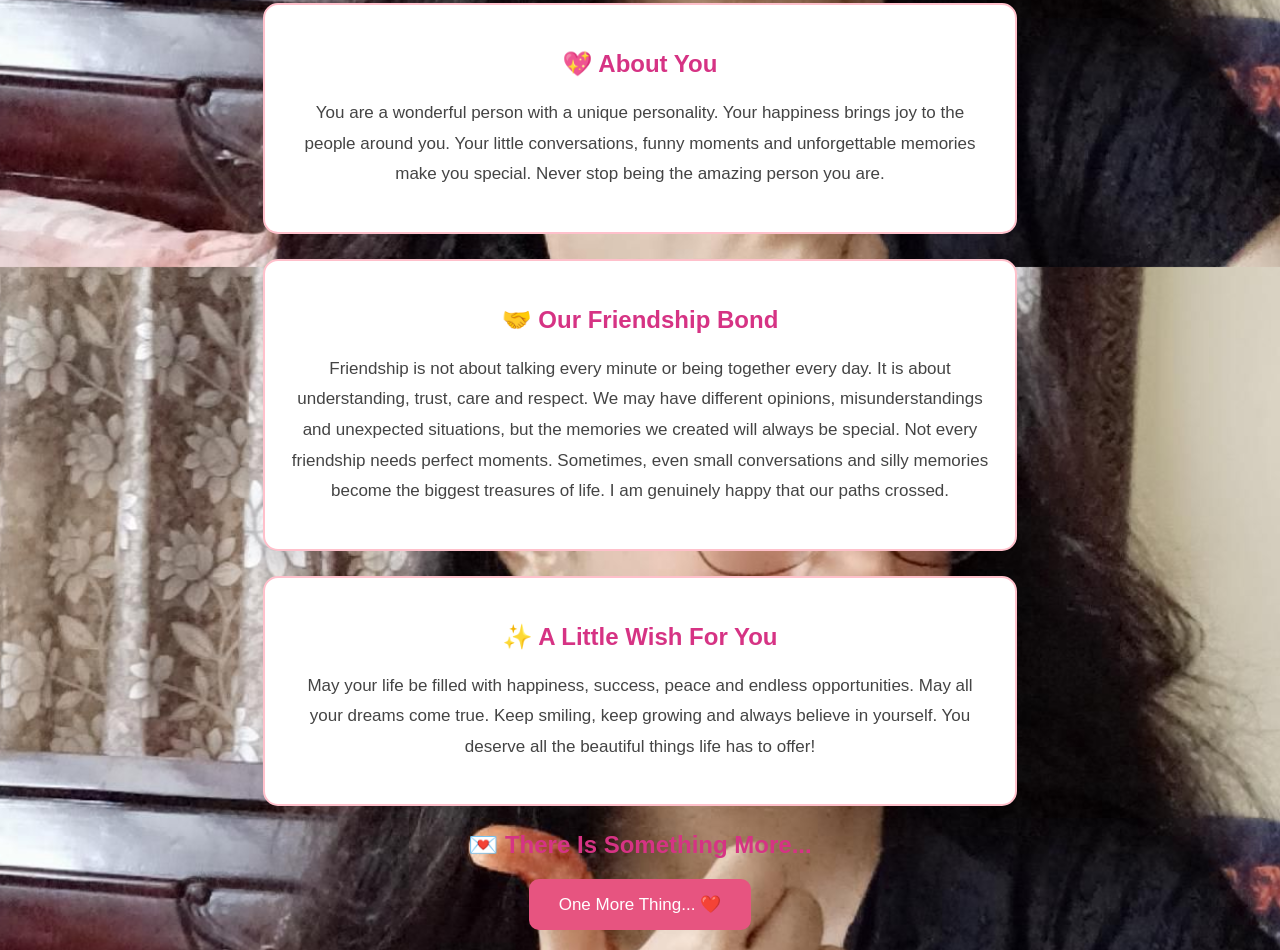
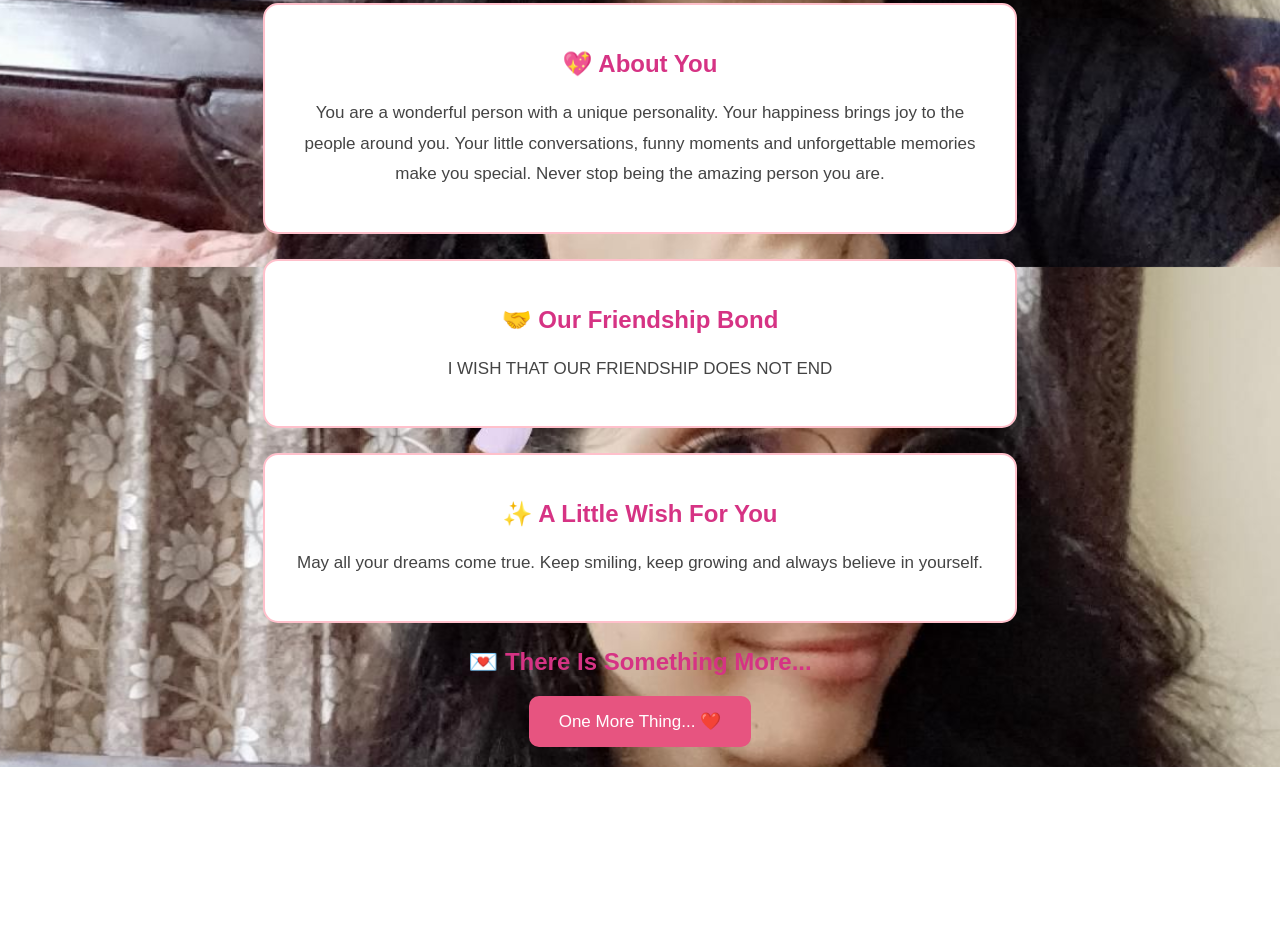
Before and after one commit to Ashok73-jpj/friendship-wishes, a plain HTML site: page index.html in a window 1280 px wide. Shown: the part 533-1483 px from the top of the page. After the commit the page ends 1300 px from the top, so only its background shows below. Drawn offline with Linux system fonts and the light colour scheme.

Commit message:
Update index.html

```diff
--- a/index.html
+++ b/index.html
@@ -119,19 +119,7 @@
         <h2>🤝 Our Friendship Bond</h2>
 
         <p>
-            Friendship is not about talking every minute
-            or being together every day.
-            It is about understanding, trust, care and respect.
-
-            We may have different opinions,
-            misunderstandings and unexpected situations,
-            but the memories we created will always be special.
-
-            Not every friendship needs perfect moments.
-            Sometimes, even small conversations and silly memories
-            become the biggest treasures of life.
-
-            I am genuinely happy that our paths crossed.
+           I WISH THAT OUR FRIENDSHIP DOES NOT END
         </p>
 
     </div>
@@ -141,14 +129,13 @@
         <h2>✨ A Little Wish For You</h2>
 
         <p>
-            May your life be filled with happiness,
-            success, peace and endless opportunities.
+
 
             May all your dreams come true.
             Keep smiling, keep growing and always believe
             in yourself.
 
-            You deserve all the beautiful things life has to offer!
+
         </p>
 
     </div>
```
